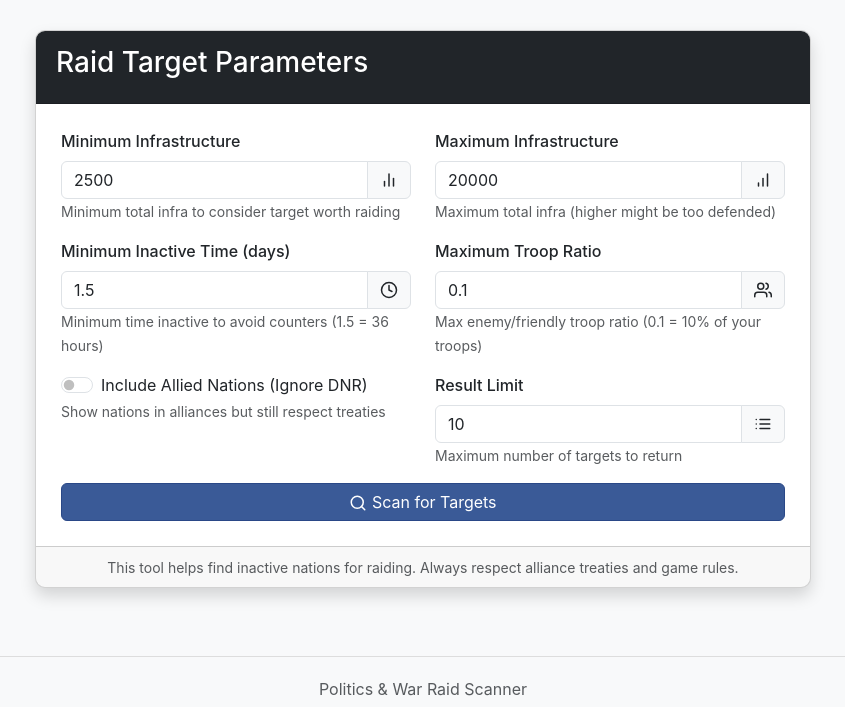
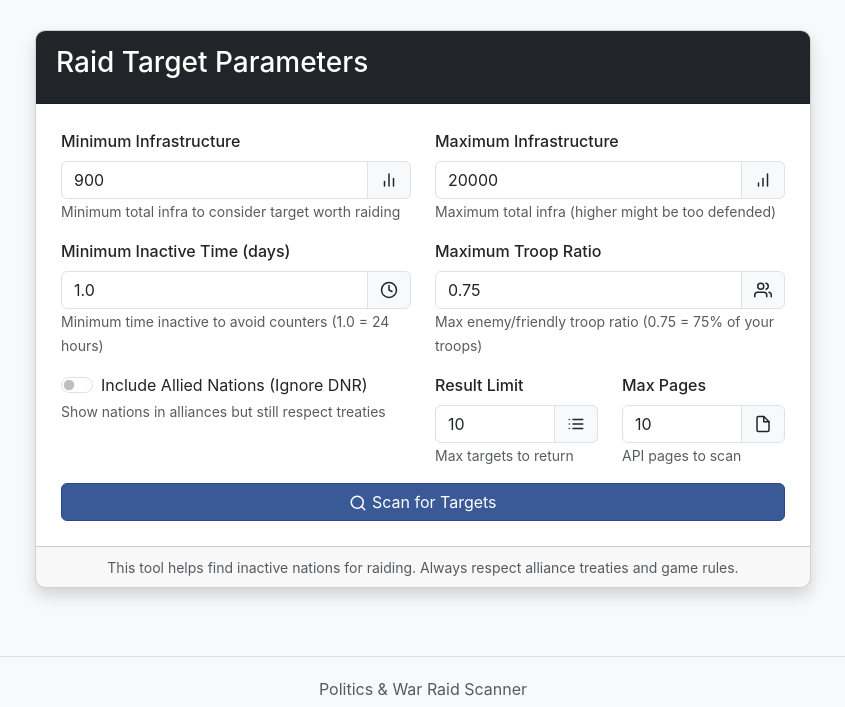
Before and after one commit to ekajogja/pnw-raid-recon, a Flask app: page / in a window 1280 px wide. Shown: the part 173-880 px from the top of the page, without its empty margins (217-1062 px from the left). Run offline with Flask 3, Linux system fonts and the light colour scheme.

Commit message:
Adjust raid target criteria and app defaults to align with new parameters
Updates default values in `config.py`, `app.py`, and `index.html` to reflect new raiding parameters for target selection.

Replit-Commit-Author: Agent
Replit-Commit-Session-Id: 5d190797-3a3b-4c03-a44a-ff99631b41dc
Replit-Commit-Screenshot-Url: https://storage.googleapis.com/screenshot-production-us-central1/585b5ba2-302e-4830-806c-238d2b7d7233/43a0b8e9-86e5-4346-bc22-a19def315dd5.jpg

```diff
--- a/app.py
+++ b/app.py
@@ -31,14 +31,17 @@ def scan():
         args = Args()
 
         try:
+            # Import config values as defaults
+            from config import MIN_INFRA, MAX_INFRA, MIN_INACTIVE_DAYS, MAX_SOLDIER_RATIO, IGNORE_DNR, MAX_PAGES
+
             # Set default values
-            args.min_infra = int(request.form.get('min_infra', 2500))
-            args.max_infra = int(request.form.get('max_infra', 20000))
-            args.inactive_time = float(request.form.get('inactive_time', 1.5))
+            args.min_infra = int(request.form.get('min_infra', MIN_INFRA))
+            args.max_infra = int(request.form.get('max_infra', MAX_INFRA))
+            args.inactive_time = float(request.form.get('inactive_time', MIN_INACTIVE_DAYS))
             args.ignore_dnr = request.form.get('ignore_dnr') == 'true'
-            args.troop_ratio = float(request.form.get('troop_ratio', 0.1))
+            args.troop_ratio = float(request.form.get('troop_ratio', MAX_SOLDIER_RATIO))
             args.limit = int(request.form.get('limit', 10))
-            args.max_pages = int(request.form.get('max_pages', 5))
+            args.max_pages = int(request.form.get('max_pages', MAX_PAGES))
         except (ValueError, TypeError) as e:
             flash(f"Invalid form data: {str(e)}", "error")
             return redirect(url_for('index'))
@@ -135,14 +138,17 @@ def api_scan():
         req_data = request.get_json() or {}
 
         try:
+            # Import config values as defaults
+            from config import MIN_INFRA, MAX_INFRA, MIN_INACTIVE_DAYS, MAX_SOLDIER_RATIO, IGNORE_DNR, MAX_PAGES
+
             # Set default values
-            args.min_infra = int(req_data.get('min_infra', 2500))
-            args.max_infra = int(req_data.get('max_infra', 20000))
-            args.inactive_time = float(req_data.get('inactive_time', 1.5))
-            args.ignore_dnr = req_data.get('ignore_dnr', False)
-            args.troop_ratio = float(req_data.get('troop_ratio', 0.1))
+            args.min_infra = int(req_data.get('min_infra', MIN_INFRA))
+            args.max_infra = int(req_data.get('max_infra', MAX_INFRA))
+            args.inactive_time = float(req_data.get('inactive_time', MIN_INACTIVE_DAYS))
+            args.ignore_dnr = req_data.get('ignore_dnr', IGNORE_DNR)
+            args.troop_ratio = float(req_data.get('troop_ratio', MAX_SOLDIER_RATIO))
             args.limit = int(req_data.get('limit', 10))
-            args.max_pages = int(req_data.get('max_pages', 5))
+            args.max_pages = int(req_data.get('max_pages', MAX_PAGES))
         except (ValueError, TypeError) as e:
             return jsonify({'error': f'Invalid parameter: {str(e)}'}), 400
 
--- a/templates/index.html
+++ b/templates/index.html
@@ -37,7 +37,7 @@
                                 <div class="col-md-6">
                                     <label for="min_infra" class="form-label">Minimum Infrastructure</label>
                                     <div class="input-group">
-                                        <input type="number" class="form-control" id="min_infra" name="min_infra" value="2500" min="0">
+                                        <input type="number" class="form-control" id="min_infra" name="min_infra" value="900" min="0">
                                         <span class="input-group-text"><i data-feather="bar-chart-2"></i></span>
                                     </div>
                                     <small class="text-muted">Minimum total infra to consider target worth raiding</small>
@@ -56,18 +56,18 @@
                                 <div class="col-md-6">
                                     <label for="inactive_time" class="form-label">Minimum Inactive Time (days)</label>
                                     <div class="input-group">
-                                        <input type="number" class="form-control" id="inactive_time" name="inactive_time" value="1.5" min="0" step="0.1">
+                                        <input type="number" class="form-control" id="inactive_time" name="inactive_time" value="1.0" min="0" step="0.1">
                                         <span class="input-group-text"><i data-feather="clock"></i></span>
                                     </div>
-                                    <small class="text-muted">Minimum time inactive to avoid counters (1.5 = 36 hours)</small>
+                                    <small class="text-muted">Minimum time inactive to avoid counters (1.0 = 24 hours)</small>
                                 </div>
                                 <div class="col-md-6">
                                     <label for="troop_ratio" class="form-label">Maximum Troop Ratio</label>
                                     <div class="input-group">
-                                        <input type="number" class="form-control" id="troop_ratio" name="troop_ratio" value="0.1" min="0" max="1" step="0.05">
+                                        <input type="number" class="form-control" id="troop_ratio" name="troop_ratio" value="0.75" min="0" max="1" step="0.05">
                                         <span class="input-group-text"><i data-feather="users"></i></span>
                                     </div>
-                                    <small class="text-muted">Max enemy/friendly troop ratio (0.1 = 10% of your troops)</small>
+                                    <small class="text-muted">Max enemy/friendly troop ratio (0.75 = 75% of your troops)</small>
                                 </div>
                             </div>
 
@@ -80,12 +80,24 @@
                                     <small class="text-muted">Show nations in alliances but still respect treaties</small>
                                 </div>
                                 <div class="col-md-6">
-                                    <label for="limit" class="form-label">Result Limit</label>
-                                    <div class="input-group">
-                                        <input type="number" class="form-control" id="limit" name="limit" value="10" min="1" max="50">
-                                        <span class="input-group-text"><i data-feather="list"></i></span>
+                                    <div class="row">
+                                        <div class="col-md-6">
+                                            <label for="limit" class="form-label">Result Limit</label>
+                                            <div class="input-group">
+                                                <input type="number" class="form-control" id="limit" name="limit" value="10" min="1" max="50">
+                                                <span class="input-group-text"><i data-feather="list"></i></span>
+                                            </div>
+                                            <small class="text-muted">Max targets to return</small>
+                                        </div>
+                                        <div class="col-md-6">
+                                            <label for="max_pages" class="form-label">Max Pages</label>
+                                            <div class="input-group">
+                                                <input type="number" class="form-control" id="max_pages" name="max_pages" value="10" min="1" max="50">
+                                                <span class="input-group-text"><i data-feather="file"></i></span>
+                                            </div>
+                                            <small class="text-muted">API pages to scan</small>
+                                        </div>
                                     </div>
-                                    <small class="text-muted">Maximum number of targets to return</small>
                                 </div>
                             </div>
 
```
Also changed, not shown: config.py (+4 -4 lines).
